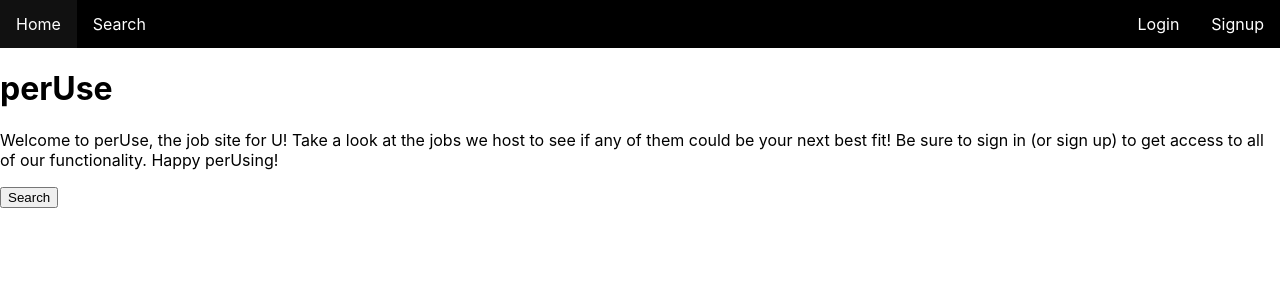
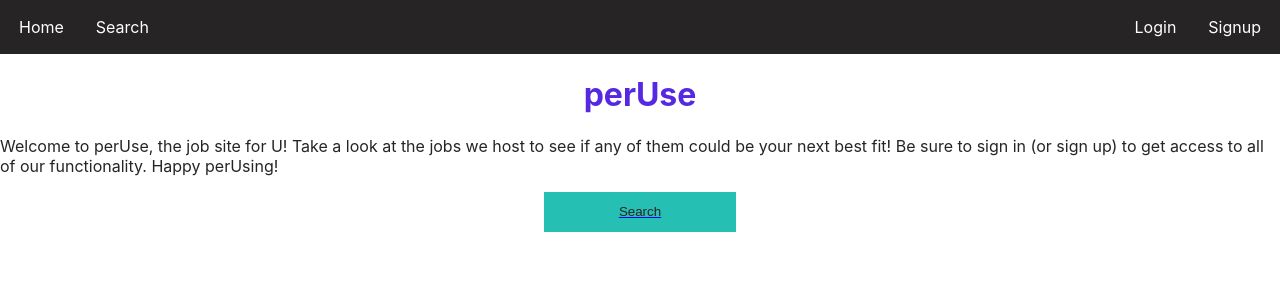
Before and after one commit to SPFlores/perUse, a React (Create React App) app in the folder Client/: page / in a window 1280 px wide. Shown: the top 300 px of the page. Built offline with nearby package versions, Linux system fonts and the light colour scheme.

Commit message:
landing page styled

```diff
--- a/Client/src/index.css
+++ b/Client/src/index.css
@@ -1,9 +1,9 @@
 ul#navBar {
   list-style-type: none;
-  margin: 0;
-  padding: 0;
+  margin: 0px;
+  padding: 3px;
   overflow: hidden;
-  background-color: black
+  background-color: #262425
 }
 
 li.navLILeft {
@@ -22,8 +22,68 @@ li a.navLink {
   text-decoration: none;
 }
 
-li a:hover {
-  background-color: #111;
+.navLILeft:hover {
+  background-color: #26bfb3;
+}
+
+.navLIRight:hover {
+  background-color: #ef6461;
+}
+
+#mainTitle {
+  color: #5628e2;
+  text-align: center;
+}
+
+#landingText {
+  color: #262425;
+}
+
+button {
+  margin-top: 15px;
+  line-height: 30px;
+}
+
+#searchingButton {
+  color: #262425;
+  background: #26bfb3;
+  border: #26bfb3;
+  display: block;
+  margin: auto;
+  height: 40px;
+  width: 15%;
+  align-content: center;
+}
+
+#searchingButton:hover {
+  box-shadow: 0 5px #262425;
+  transform: translateY(4px);
+  transition: all 0.5s;
+}
+
+#searchingButton h5 {
+  cursor: pointer;
+  display: inline-block;
+  position: relative;
+  transition: 0.5s;
+}
+
+#readyButton h5:after {
+  content: '\00bb';
+  position: absolute;
+  opacity: 0;
+  top: 0;
+  right: -20px;
+  transition: 0.5s;
+}
+
+#readyButton:hover h5 {
+  padding-right: 25px;
+}
+
+#readyButton:hover h5:after {
+  opacity: 1;
+  right: 0;
 }
 
 body {
--- a/Client/src/pages/Landing/Landing.js
+++ b/Client/src/pages/Landing/Landing.js
@@ -16,11 +16,11 @@ const LandingPage = _ => {
 
   return (
     <div>
-      <h1>perUse</h1>
-      <p>Welcome to perUse, the job site for U! Take a look at the jobs we host to see if any of them could be your next best fit! Be sure to sign in (or sign up) to get access to all of our functionality. Happy perUsing!</p>
+      <h1 id='mainTitle'>perUse</h1>
+      <p id='landingText'>Welcome to perUse, the job site for U! Take a look at the jobs we host to see if any of them could be your next best fit! Be sure to sign in (or sign up) to get access to all of our functionality. Happy perUsing!</p>
       <div>
         <Link to='/search'>
-          <button>Search</button>
+          <button id='searchingButton'>Search</button>
         </Link>
       </div>
     </div>
```
